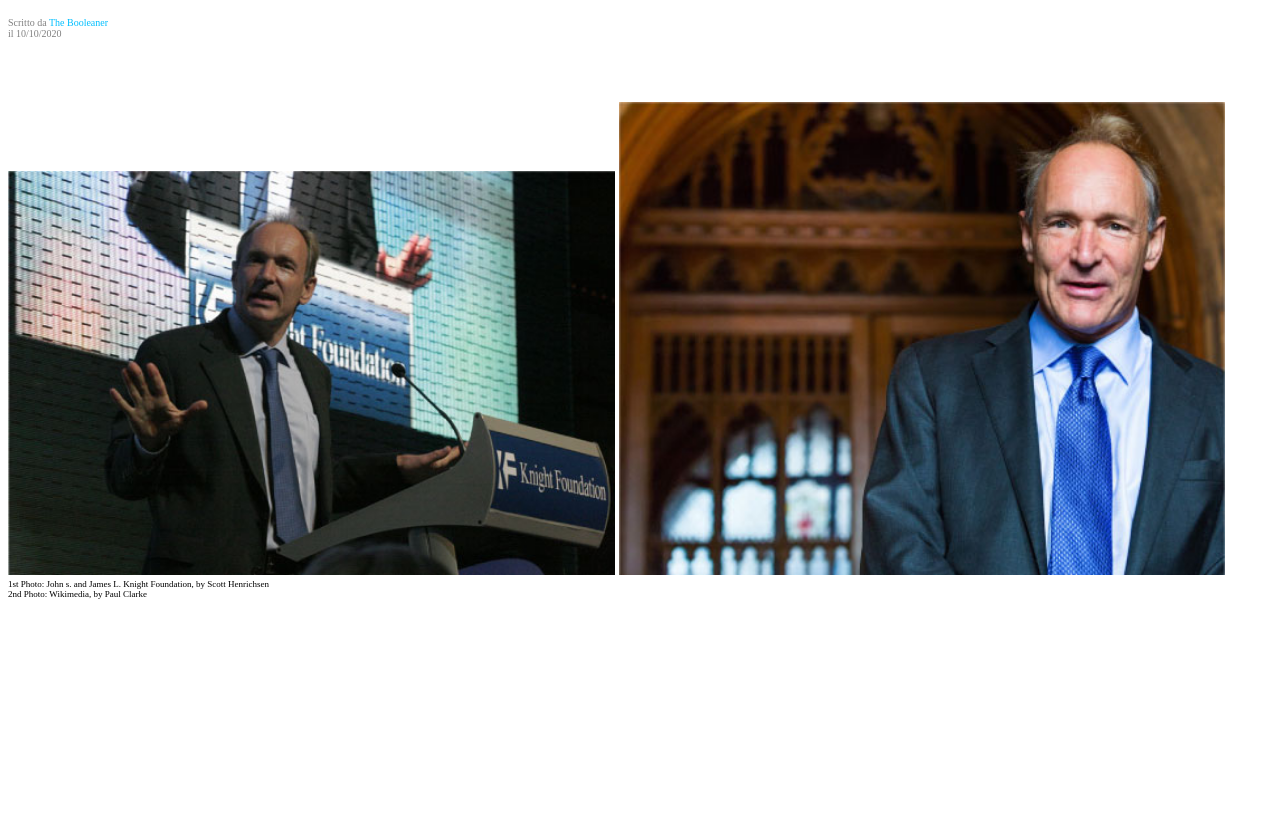
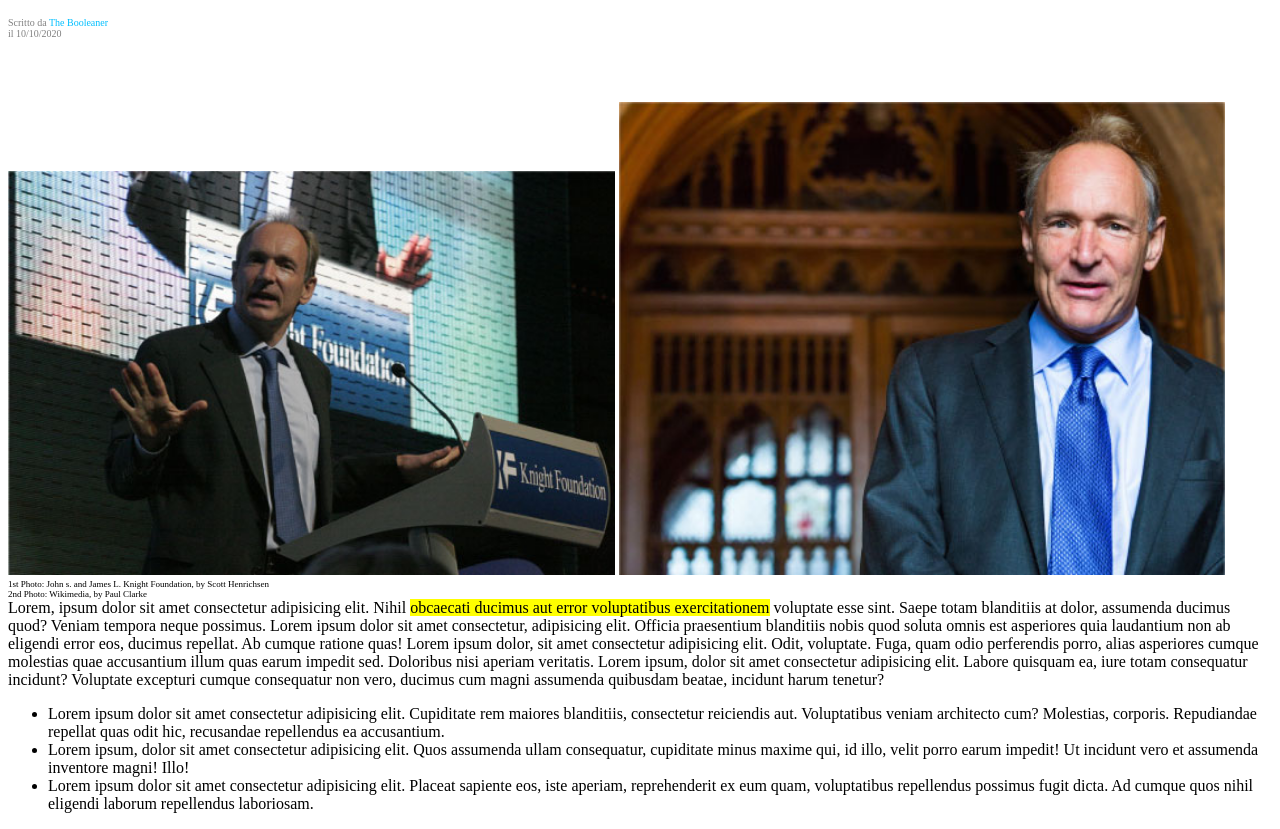
Before and after one commit to ABiviano13/html-css-booleaner, a plain HTML site: page index.html in a window 1280 px wide. Shown: the part 245-1074 px from the top of the page. Before the commit the page ends 852 px from the top, so only its background shows below. Drawn offline with Linux system fonts and the light colour scheme.

Commit message:
Aggiunta di altre due sezioni con le relative regole css

```diff
--- a/css/style.css
+++ b/css/style.css
@@ -26,3 +26,8 @@ img{
 .description-photo{
     font-size: xx-small;
 }
+
+/* Proprietà della seconda section */
+.important{
+    background-color: 	#ffff00;
+}
--- a/index.html
+++ b/index.html
@@ -32,6 +32,26 @@
            </div>
         </section>
 
+        <!-- Inizio seconda sezione-testo -->
+        <section>
+            <div>Lorem, ipsum dolor sit amet consectetur adipisicing elit. Nihil <span class="important">obcaecati ducimus aut error voluptatibus exercitationem</span>  voluptate esse sint. Saepe totam blanditiis at dolor, assumenda ducimus quod? Veniam tempora neque possimus. Lorem ipsum dolor sit amet consectetur, adipisicing elit. Officia praesentium blanditiis nobis quod soluta omnis est asperiores quia laudantium non ab eligendi error eos, ducimus repellat. Ab cumque ratione quas! Lorem ipsum dolor, sit amet consectetur adipisicing elit. Odit, voluptate. Fuga, quam odio perferendis porro, alias asperiores cumque molestias quae accusantium illum quas earum impedit sed. Doloribus nisi aperiam veritatis. Lorem ipsum, dolor sit amet consectetur adipisicing elit. Labore quisquam ea, iure totam consequatur incidunt? Voluptate excepturi cumque consequatur non vero, ducimus cum magni assumenda quibusdam beatae, incidunt harum tenetur?</div>
+        </section>
+
+        <!-- Inizio terza sezione-elenco -->
+        <section>
+            <ul>
+                <li>
+                    Lorem ipsum dolor sit amet consectetur adipisicing elit. Cupiditate rem maiores blanditiis, consectetur reiciendis aut. Voluptatibus veniam architecto cum? Molestias, corporis. Repudiandae repellat quas odit hic, recusandae repellendus ea accusantium.
+                </li>
+                <li>
+                    Lorem ipsum, dolor sit amet consectetur adipisicing elit. Quos assumenda ullam consequatur, cupiditate minus maxime qui, id illo, velit porro earum impedit! Ut incidunt vero et assumenda inventore magni! Illo!
+                </li>
+                <li>
+                    Lorem ipsum dolor sit amet consectetur adipisicing elit. Placeat sapiente eos, iste aperiam, reprehenderit ex eum quam, voluptatibus repellendus possimus fugit dicta. Ad cumque quos nihil eligendi laborum repellendus laboriosam.
+                </li>
+            </ul>
+        </section>
+
     </main>
 
     <footer>
```
